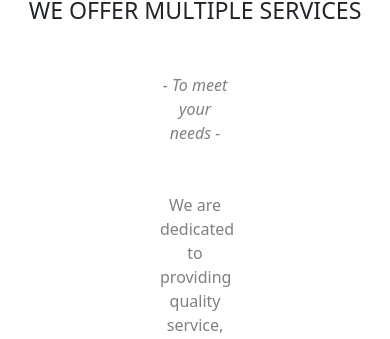
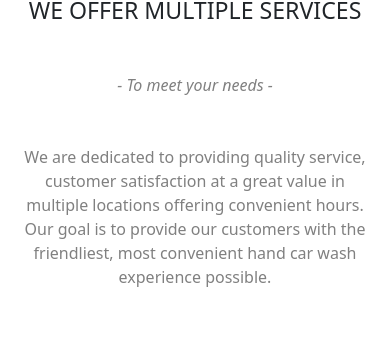
Before and after one commit to JoanKinyanjui/Amani, a React (Create React App) app: page /about in a window 390 px wide. Shown: the part 678-1017 px from the top of the page. Built offline with nearby package versions, Linux system fonts and the light colour scheme; the HTML template or start-up script is replaced by a standard one.

Commit message:
animation

```diff
--- a/package.json
+++ b/package.json
@@ -12,6 +12,7 @@
     "bootstrap": "^5.1.3",
     "emailjs": "^3.7.0",
     "emailjs-com": "^3.2.0",
+    "gsap": "^3.9.1",
     "react": "^17.0.2",
     "react-bootstrap": "^2.1.1",
     "react-dom": "^17.0.2",
--- a/src/Components/Contact/Contactus.css
+++ b/src/Components/Contact/Contactus.css
@@ -30,6 +30,6 @@
  }
  .array-img{
     opacity: 1;
-     height: 70vh;
+     height: 60vh;
      border-radius: 100%;
  }
--- a/src/Components/Footer/Footer.css
+++ b/src/Components/Footer/Footer.css
@@ -8,6 +8,7 @@
     text-align: center;
     flex-wrap: wrap;
     padding-top: 3rem;
+    padding-bottom: 2rem;
 
 }
 .Footer1{
--- a/src/Components/Main/MainView.js
+++ b/src/Components/Main/MainView.js
@@ -11,7 +11,9 @@ function MainView(props){
               fontSize: '0px',
               opacity: 0,
               ease: 'sine',
-              color:'transparent'
+              color:'transparent',
+              repeat: -1,
+              yoyo: true
           }
       )
   })
--- /dev/null
+++ b/src/Components/Main/gsap.js
@@ -0,0 +1,3 @@
+const timeline = gsap.timeline({defaults:{}})
+timeline
+.from('wordings',{duration: 5, rotation: 720 , color:'blue'})
--- a/src/Components/Other Services/Services.css
+++ b/src/Components/Other Services/Services.css
@@ -10,7 +10,25 @@
 }
 .offer{
     text-align: center;
+
 }
+@media only screen and (max-width:1200px) {
+    .Services p{
+        color: gray;
+        margin-top: 3rem;
+        margin-left: 2rem;
+        margin-right: 2rem;
+    }
+}
+@media only screen and (max-width:480px) {
+    .Services p{
+        color: gray;
+        margin-top: 3rem;
+        margin-left: 1rem;
+        margin-right: 1rem;
+    }
+}
+
 .Services-display{
     display: flex;
     width: 100vw;
@@ -18,7 +36,7 @@
     flex-wrap: wrap;
 }
 .display{
-    flex: 30%;
+    flex: 20%;
     width: 100%;
     padding-top: 3rem;
     padding-bottom: 3rem;
--- a/src/Components/Team/Team.css
+++ b/src/Components/Team/Team.css
@@ -10,27 +10,29 @@
 }
 @media only screen and (max-width:960px) {
     .Team-img{
-        width: 30vw;
+        width: 45vw;
         height: 20vh;
     }
     .Team1{
         width: 40vw;
         height: max-content;
+        font-size: 10px;
 
     }
 }
 .Team1{
-    width: 30vw;
+    width: 25vw;
     height: max-content;
     box-shadow: grey 3px 3px 4px;
     margin: 1rem;
     border-radius: 10px;
     text-align: center;
+    font-size: 12px;
 }
 
 .Team-img{
     padding-top: 10px;
-    width: 20vw;
+    width: 15vw;
     height: 30vh;
     border-radius: 5px;
 }
```
Also changed, not shown: 1 other file (tests, documents, lock files or other folders).
